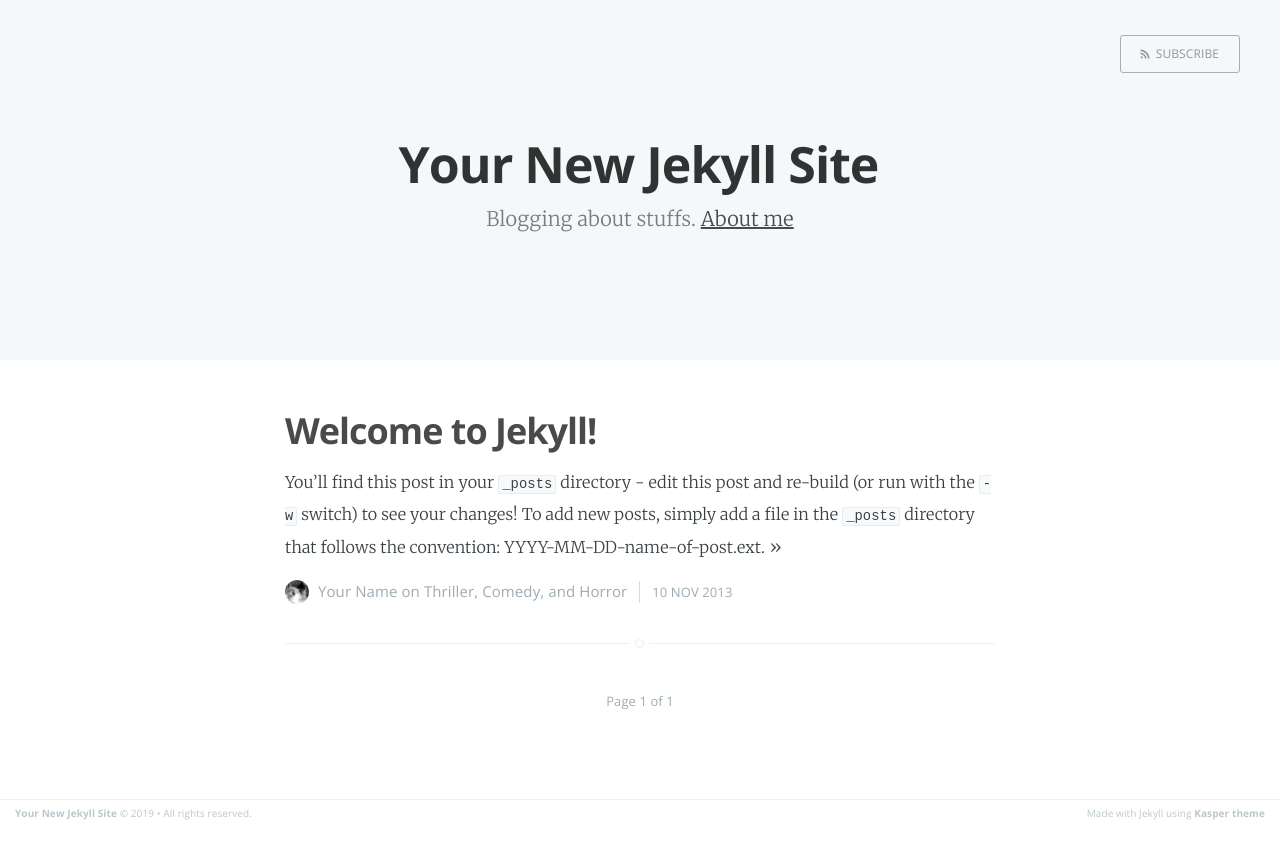
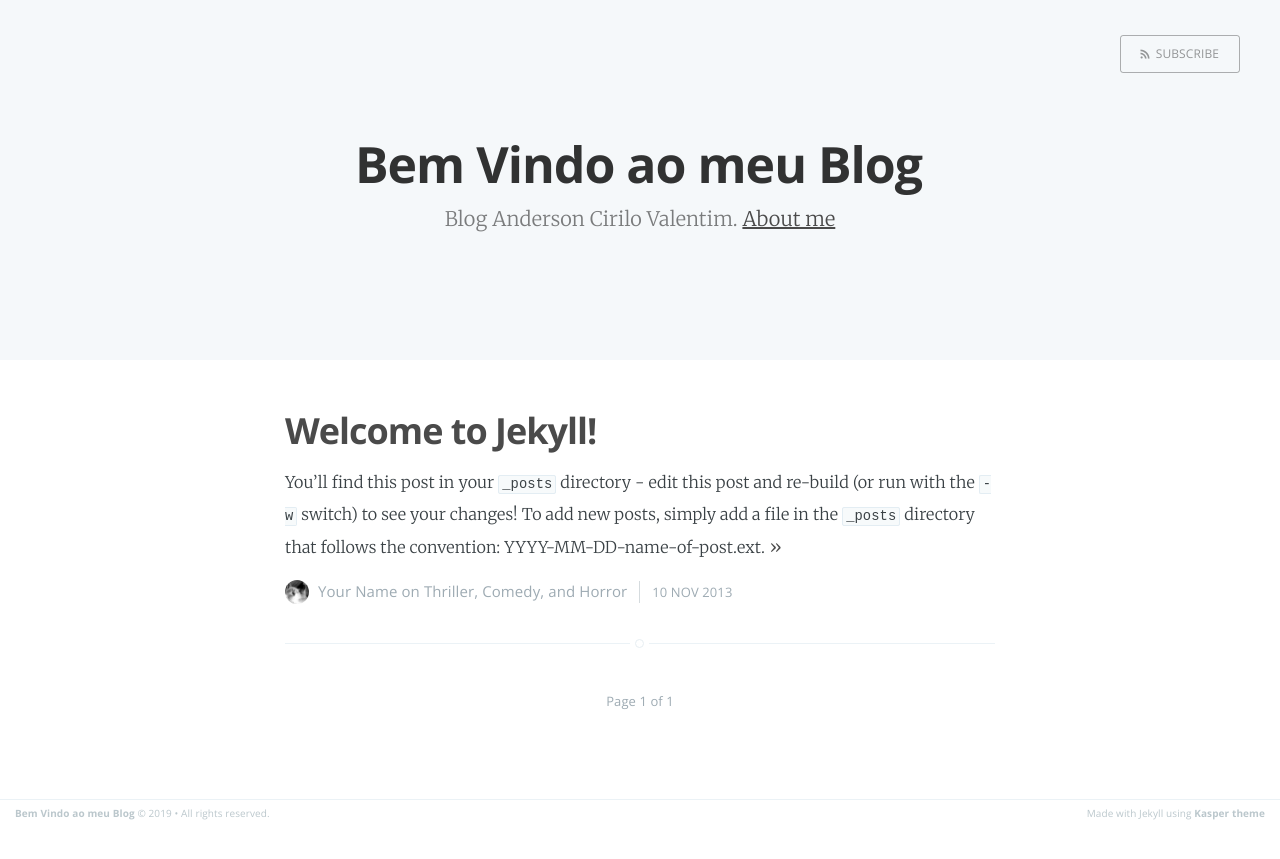
Before and after one commit to andersonvalentim/andersonvalentim.github.io, a Jekyll site: the page built from index.html, in a window 1280 px wide. Shown: the top 859 px of the page. Built offline with Jekyll 4.4.1, drawn with Linux system fonts in a browser that asks for light colours; the list of posts is cut into pages by our own code.

Commit message:
Adicionando as primeiras modificações

```diff
--- a/_config.yml
+++ b/_config.yml
@@ -1,6 +1,6 @@
-name: Your New Jekyll Site
-description: Blogging about stuffs
-meta_description: "Your New Jekyll Site, Blogging about stuffs"
+name: Bem Vindo ao meu Blog
+description: Blog Anderson Cirilo Valentim
+meta_description: "Bem vindos ao meu Blog, irei falar de tudo que mais gosto: Música, programação e Segurança"
 
 markdown: kramdown
 highlighter: pygments
```
